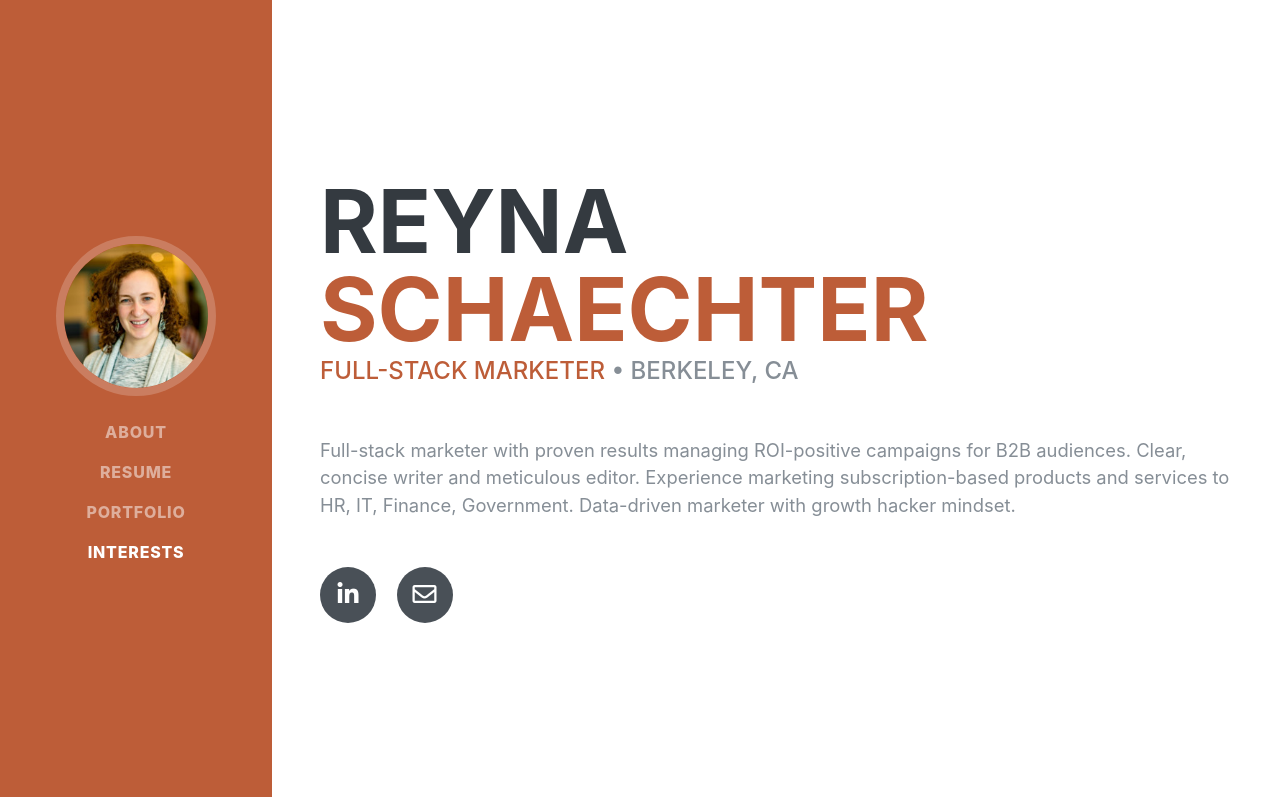
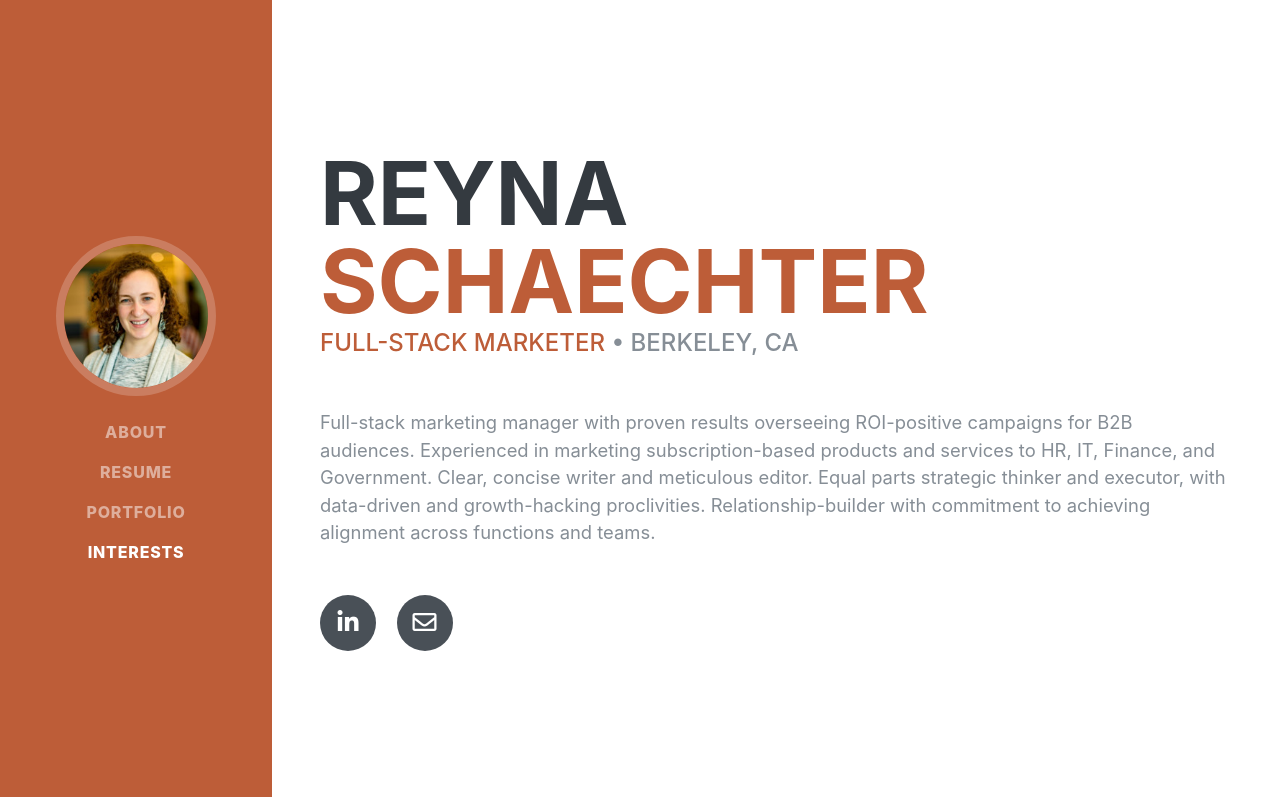
Before and after one commit to reynaschaechter/reynaschaechter.github.io, a plain HTML site: page index.html in a window 1280 px wide. Shown: the top 797 px of the page. Drawn offline with Linux system fonts and the light colour scheme; a web font is replaced by a local one.

Commit message:
Update bio

```diff
--- a/index.html
+++ b/index.html
@@ -78,7 +78,7 @@
         </h1>
         <div class="subheading mb-5"><span class="text-primary">Full-Stack Marketer</span> • Berkeley, CA
         </div>
-        <p class="lead mb-5">Full-stack marketer with proven results managing ROI-positive campaigns for B2B audiences. Clear, concise writer and meticulous editor. Experience marketing subscription-based products and services to HR, IT, Finance, Government. Data-driven marketer with growth hacker mindset.</p>
+        <p class="lead mb-5">Full-stack marketing manager with proven results overseeing ROI-positive campaigns for B2B audiences. Experienced in marketing subscription-based products and services to HR, IT, Finance, and Government. Clear, concise writer and meticulous editor. Equal parts strategic thinker and executor, with data-driven and growth-hacking proclivities. Relationship-builder with commitment to achieving alignment across functions and teams. </p>
         <div class="social-icons">
           <a href="https://www.linkedin.com/in/reyna-schaechter/" target="_blank">
             <i class="fab fa-linkedin-in"></i>
```
